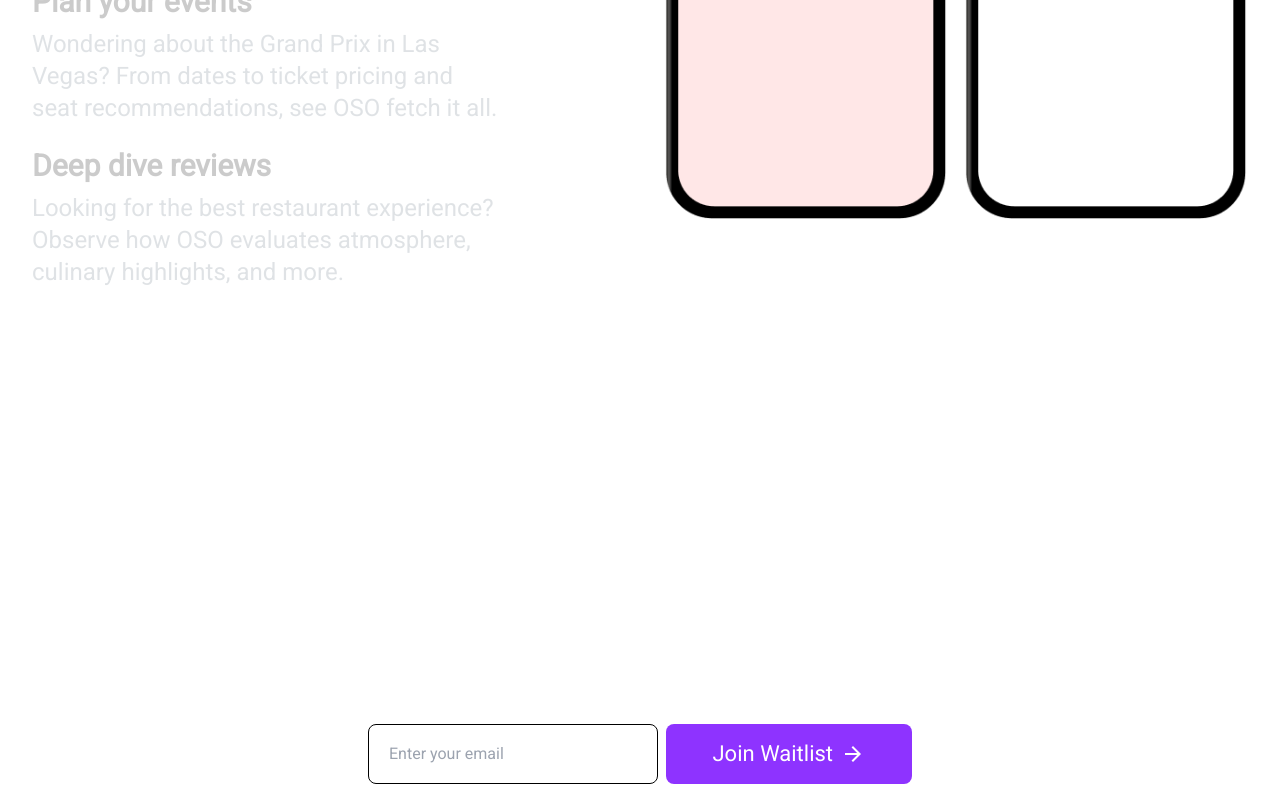
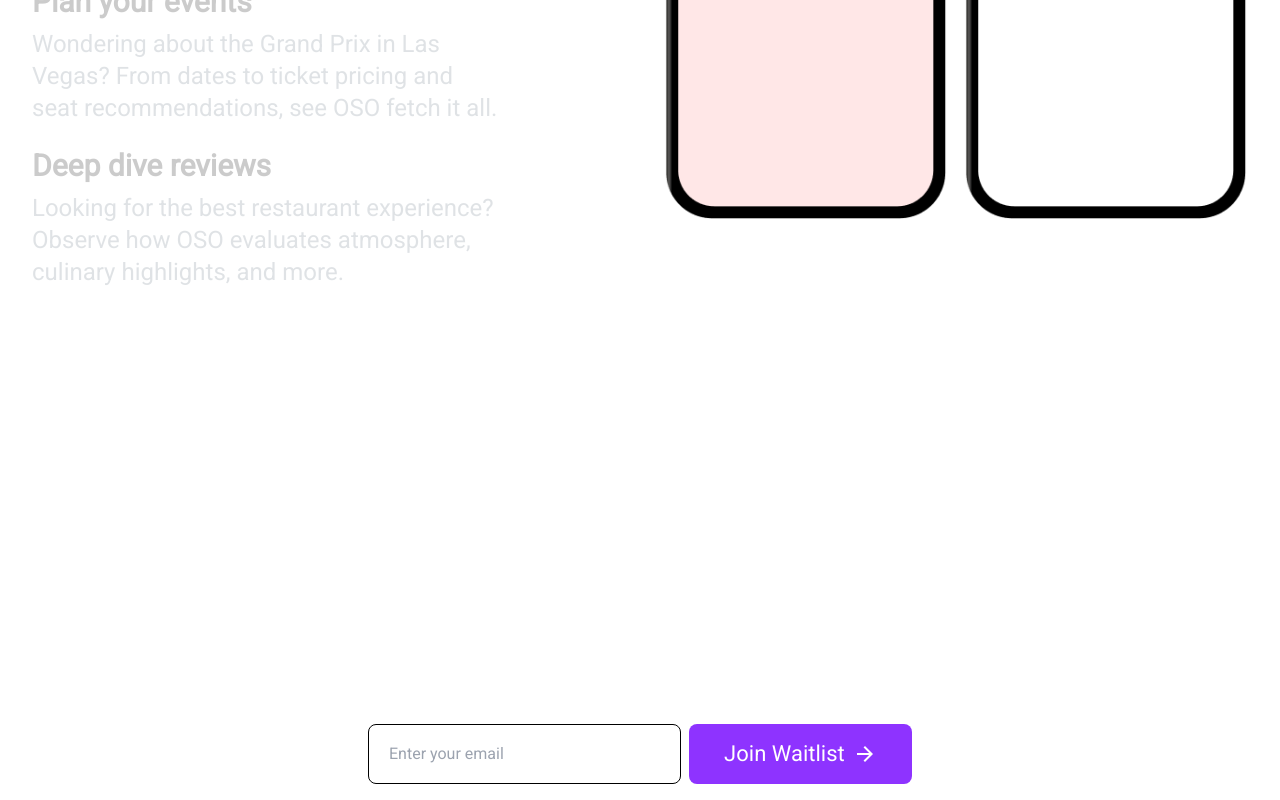
Before and after one commit to AwaisYusaf/gsap-rem, a Next.js app: page / in a window 1280 px wide. Shown: the part 508-1308 px from the top of the page. Built offline with nearby package versions, Linux system fonts and the light colour scheme.

Commit message:
Join waitlist btn width pixels adjusted

```diff
--- a/src/app/page.tsx
+++ b/src/app/page.tsx
@@ -8,9 +8,9 @@ export default function Home() {
       <ScrollAnimationSection />
       <div className='flex justify-center space-x-2 mx-auto max-w-xl my-4 px-4'>
         <input placeholder='Enter your email'
-          className='lg:basis-7/12 lg:w-fit w-1/2 lg:py-4 md:py-3 py-2 pl-5 text-base outline-none border border-black rounded-lg focus-within:ring-1 ring-[#8E33FF]' />
+          className='lg:w-7/12 w-6/12 lg:py-4 md:py-3 py-2 pl-5 text-base outline-none border border-black rounded-lg focus-within:ring-1 ring-[#8E33FF]' />
         <button
-          className='lg:basis-1/2 lg:w-fit w-1/2 flex justify-center items-center space-x-2 text-white  rounded-lg lg:py-4 md:py-3 py-2 hover:opacity-90 bg-[#8E33FF]'>
+          className='lg:w-5/12 w-6/12 flex justify-center items-center space-x-2 text-white  rounded-lg lg:py-4 md:py-3 py-2 hover:opacity-90 bg-[#8E33FF]'>
           <span className='lg:text-[22px] md:text-xl text-base'>Join Waitlist</span>
           <Image src="/assets/arrow_forward.png"
             className='h-6 w-auto' width={50} height={50} alt="arrow" />
--- a/src/components/home/ScrollAnimationSection.tsx
+++ b/src/components/home/ScrollAnimationSection.tsx
@@ -120,7 +120,7 @@ function ScrollAnimationSection({ }: Props) {
             height={800}
             alt="phone2"
           />
-          <span className="absolute lg:h-fit h-60 lg:top-[40%] md:top-[30%] top-[25%] lg:px-12 px-6 text-sm ">
+          <span className="absolute lg:h-fit h-60 lg:top-[40%] md:top-[30%] top-[25%] lg:px-12 md:px-6 sm:pl-4 sm:pr-6 text-sm">
             {activeSectionData?.content}
           </span>
         </div>
```
